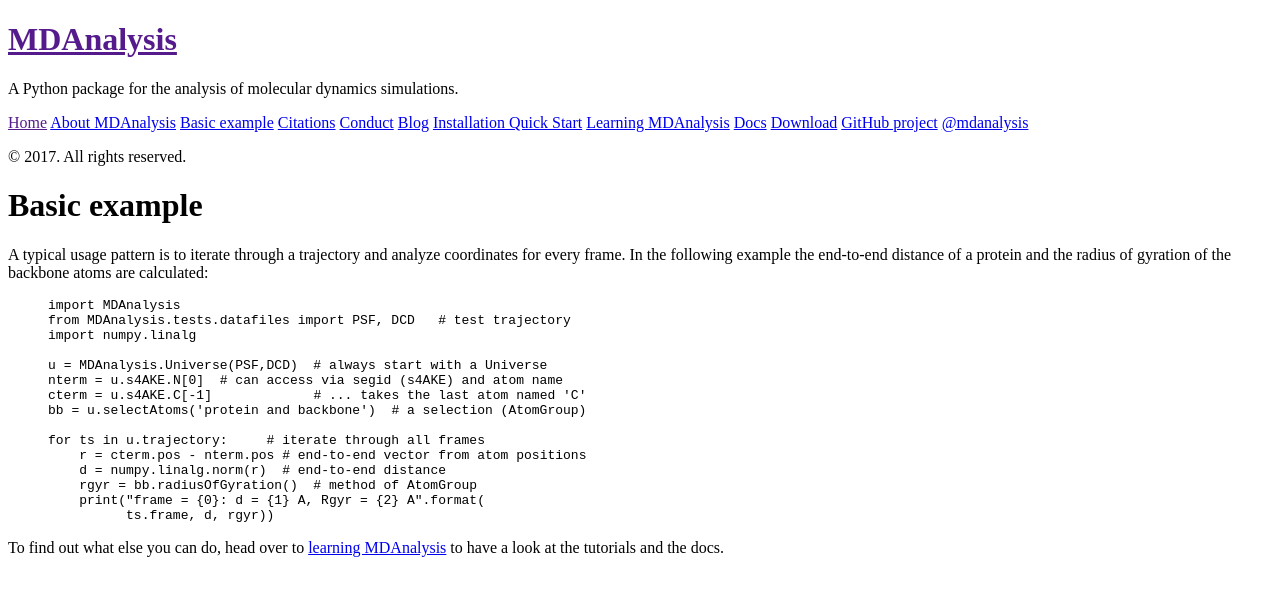
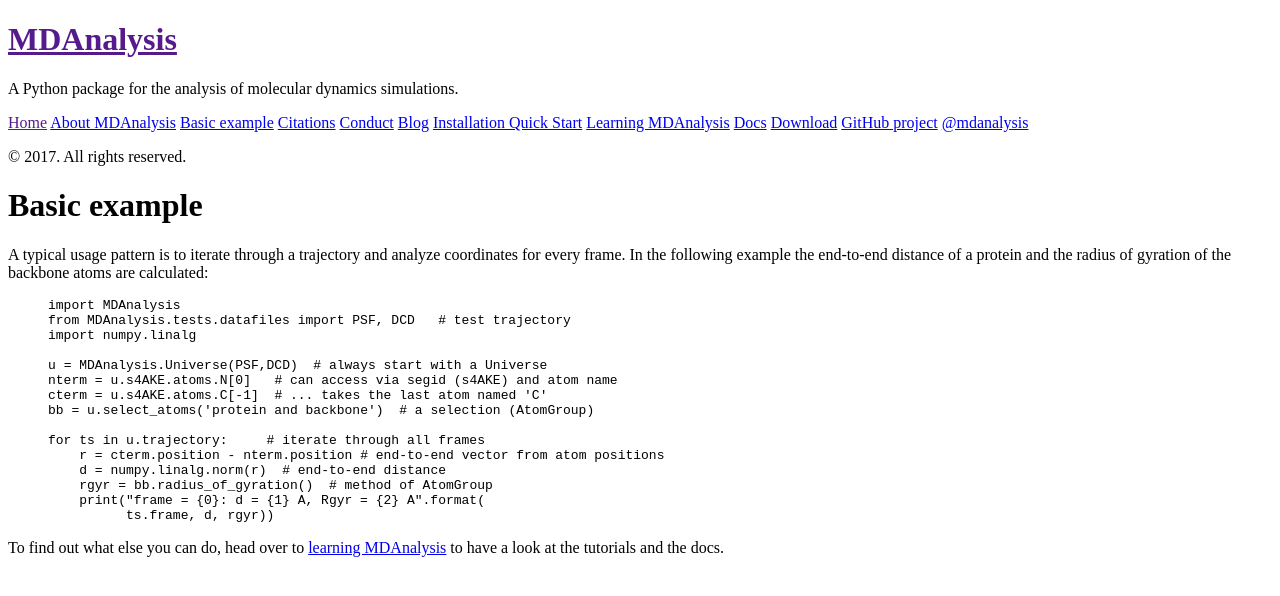
Before and after one commit to MDAnalysis/MDAnalysis.github.io, a Jekyll site: the page built from pages/basic_example.md, in a window 1280 px wide. Shown: the top 596 px of the page. Built offline with Jekyll 4.4.1, drawn with Linux system fonts in a browser that asks for light colours; comment, search, counter and statistics services are not loaded.

Commit message:
Fix basic example compatibility
Fixes #45

```diff
--- a/pages/basic_example.md
+++ b/pages/basic_example.md
@@ -14,14 +14,14 @@ from MDAnalysis.tests.datafiles import PSF, DCD   # test trajectory
 import numpy.linalg
 
 u = MDAnalysis.Universe(PSF,DCD)  # always start with a Universe
-nterm = u.s4AKE.N[0]  # can access via segid (s4AKE) and atom name
-cterm = u.s4AKE.C[-1]             # ... takes the last atom named 'C'
-bb = u.selectAtoms('protein and backbone')  # a selection (AtomGroup)
+nterm = u.s4AKE.atoms.N[0]   # can access via segid (s4AKE) and atom name
+cterm = u.s4AKE.atoms.C[-1]  # ... takes the last atom named 'C'
+bb = u.select_atoms('protein and backbone')  # a selection (AtomGroup)
 
 for ts in u.trajectory:     # iterate through all frames
-    r = cterm.pos - nterm.pos # end-to-end vector from atom positions
+    r = cterm.position - nterm.position # end-to-end vector from atom positions
     d = numpy.linalg.norm(r)  # end-to-end distance
-    rgyr = bb.radiusOfGyration()  # method of AtomGroup
+    rgyr = bb.radius_of_gyration()  # method of AtomGroup
     print("frame = {0}: d = {1} A, Rgyr = {2} A".format(
           ts.frame, d, rgyr))
 {% endhighlight %}
```
